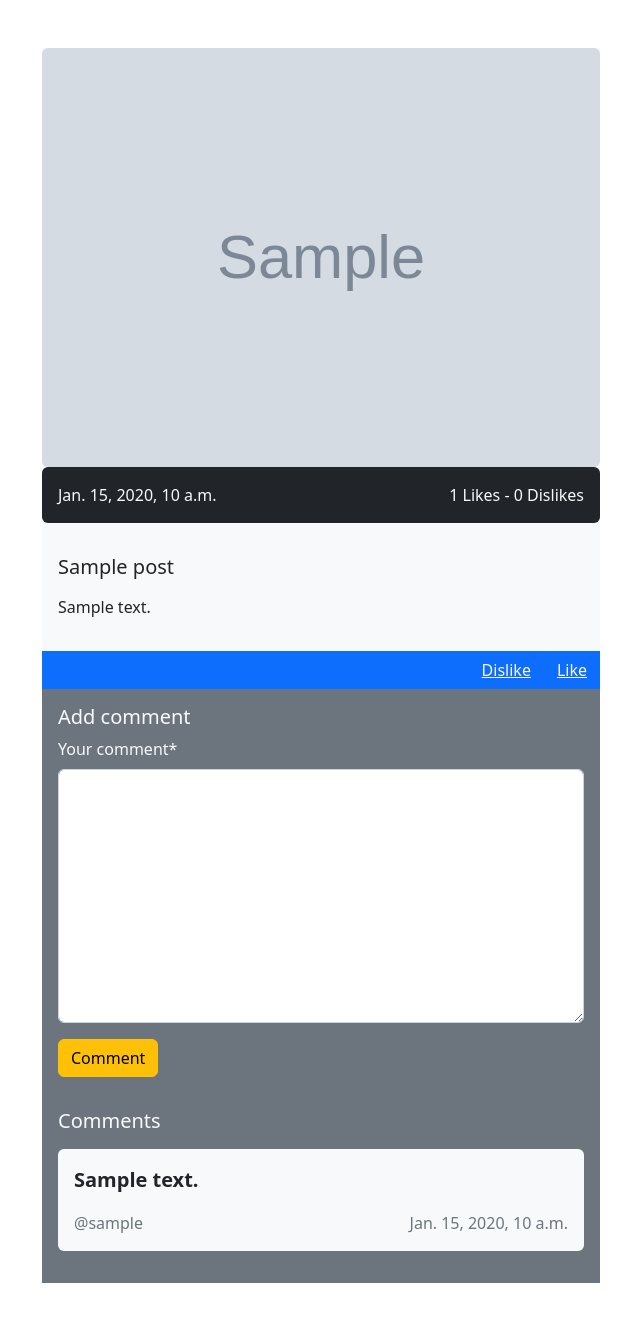
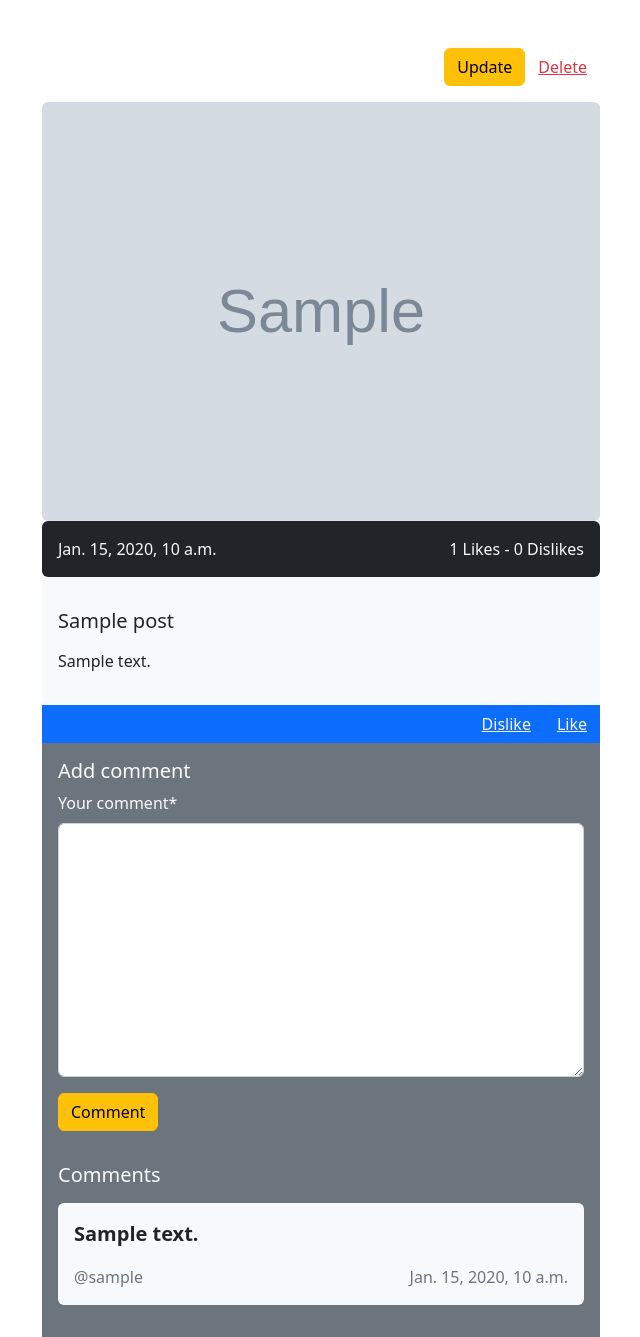
Before and after one commit to shehab0717/django-blog, a Django app: page /post/details/1 in a window 1280 px wide. Shown: the part 56-1393 px from the top of the page, without its empty margins (319-959 px from the left). Before the commit the page ends 1339 px from the top, so only its background shows below. Run offline with Django 4.2, Linux system fonts and the light colour scheme; tables that the repository leaves empty hold one stand-in row (values such as "Sample post"); grey boxes marked "Sample" are stand-in pictures; some libraries are stand-ins or nearby versions.

Commit message:
post update

```diff
--- a/Blog/post/templates/post/details.html
+++ b/Blog/post/templates/post/details.html
@@ -3,7 +3,11 @@
 {% block title %}Post - {{post.title}}{% endblock title %}
 {% load crispy_forms_tags %}
 {% block content %}
-<div class="m-auto w-50 mt-5 bg-light">
+<div class="m-auto w-50 pt-5">
+    <div class="d-flex flex-row-reverse mb-3">
+        <a class="btn btn-link text-danger" href="/post/update/{{post.id}}">Delete</a>
+        <a class="btn btn-warning" href="/post/update/{{post.id}}">Update</a>
+    </div>
     <div class=" rounded overflow-hidden">
         <img class="w-100" src="/media/{{ post.image }}"/>
     </div>
--- a/Blog/post/urls.py
+++ b/Blog/post/urls.py
@@ -4,4 +4,5 @@ from . import views
 urlpatterns = [
     path('create', views.post_create, name='post_create'),
     path('details/<int:id>', views.post_details, name='post_details'),
+    path('update/<int:id>', views.post_update, name='post_update'),
 ]
--- a/Blog/post/views.py
+++ b/Blog/post/views.py
@@ -1,6 +1,7 @@
 from django.shortcuts import render, redirect
 from .forms import CreatePostForm, CreateCommentForm
 from .models import Post, PostReaction
+
 
 def post_create(request):
     if request.POST:
@@ -14,6 +15,7 @@ def post_create(request):
     form = CreatePostForm()
     return render(request, 'post/create.html', {'form': form})
 
+
 def _create_comment(request, post):
     commentForm = CreateCommentForm(request.POST)
     if commentForm.is_valid() and request.user:
@@ -23,6 +25,7 @@ def _create_comment(request, post):
         comment.save()
         commentForm = CreateCommentForm()
     return commentForm
+
 
 def _react(request, post: Post):
     if request.user:
@@ -36,6 +39,7 @@ def _react(request, post: Post):
             reaction.post_id = post
             reaction.save()
 
+
 def post_details(request, id):
     post = Post.objects.get(pk=id)
     context = post.get_details()
@@ -48,3 +52,16 @@ def post_details(request, id):
             commentForm = _create_comment(request, post)
             context['commentForm'] = commentForm
     return render(request, 'post/details.html', context)
+
+
+def post_update(request, id):
+    post = Post.objects.get(pk=id)
+    if request.POST:
+        form = CreatePostForm(request.POST, request.FILES, instance=post)
+        if form.is_valid():
+            form.save()
+            return redirect(f"/post/details/{id}")
+        return render(request, 'post/update.html', {'form': form})
+    form = CreatePostForm(instance=post)
+
+    return render(request, 'post/update.html', {'form': form})
```
Also changed, not shown: Blog/post/templates/post/update.html (added, +13 -0 lines).
